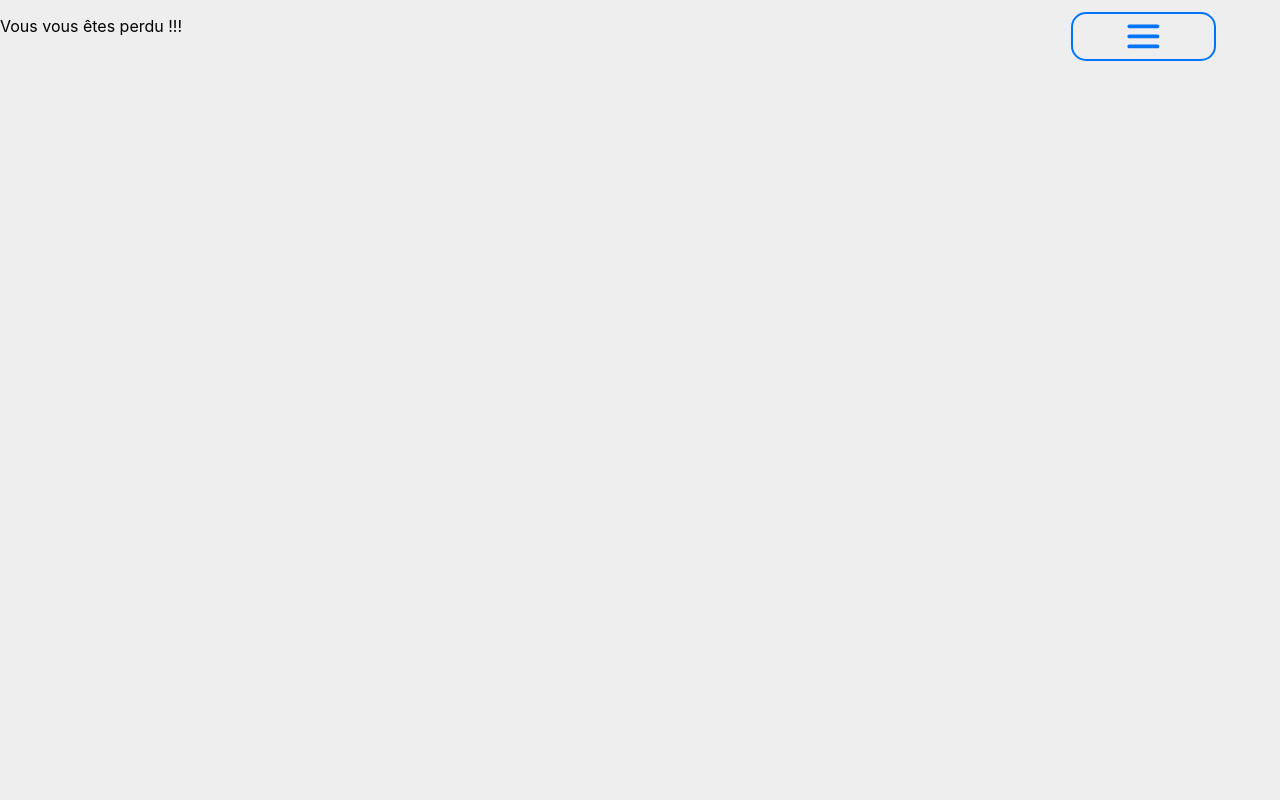
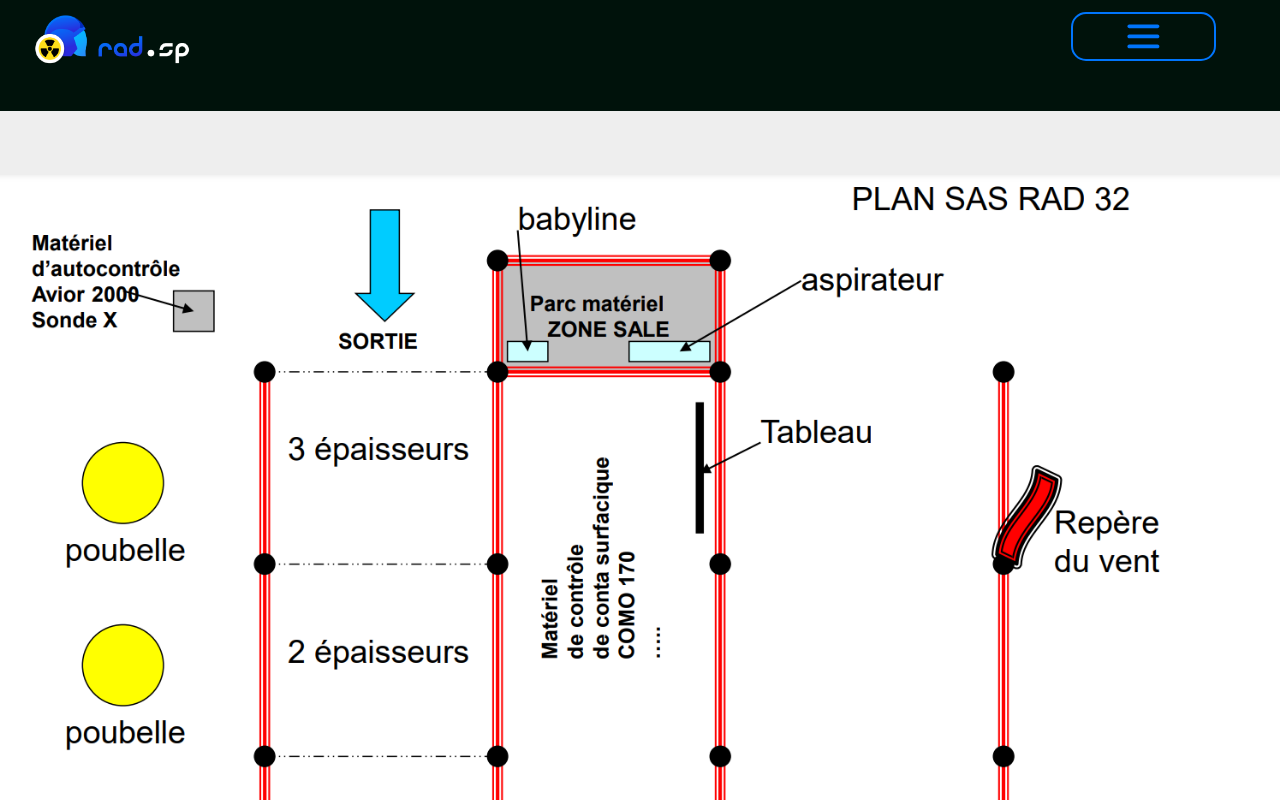
Before and after one commit to Guinlel/radsp, a React (Create React App) app: page /memo-rad in a window 1280 px wide. Shown: the top 800 px of the page. Built offline with nearby package versions, Linux system fonts and the light colour scheme.

Commit message:
Add MemoRad

```diff
--- a/public/index.html
+++ b/public/index.html
@@ -27,7 +27,6 @@
 </head>
 
 <body>
-  <noscript>You need to enable JavaScript to run this app.</noscript>
   <div id="root"></div>
   <script>if('serviceWorker' in navigator){
     navigator.serviceWorker.register('./sw.js')
--- a/public/sw.js
+++ b/public/sw.js
@@ -23,7 +23,10 @@ const Cache_Files= [
     '/static/media/etiquettes-transport.440f554b.png',
     '/static/media/Debit-dose-etiquettes.d940f996.png',
     '/static/media/gravite-etiquettes-transport.5163f718.png',
-    '/etiquette'
+    '/etiquette',
+    '/memo-rad',
+    '/static/media/double-enveloppe-rad.63ddcb70.png',
+    '/static/media/sas-sdis32.a0a9e3a7.png',
 ]
 
 // Installing SW
--- a/src/App.css
+++ b/src/App.css
@@ -246,6 +246,12 @@ body{
   margin-top: 1%;
 }
 
+/* Memo RAD */
+.memo{
+  width: 100%;
+  margin-top: 5%;
+}
+
 /* About */
 .about{
   background-color: white;
--- a/src/App.js
+++ b/src/App.js
@@ -13,6 +13,7 @@ import Etiquette from './components/Etiquette';
 import About from './components/About.js';
 import CalcDebitDoseBeta from './components/Calculatrice/DebitDoseBeta';
 import CalcDebitDoseGamma from './components/Calculatrice/DebitDoseGamma';
+import MemoRad from './components/MemoRad.js';
 
 function App() {
     return(
@@ -29,6 +30,7 @@ function App() {
                 <Route path="/etiquette" element={<Etiquette/>}/>
                 <Route path="/meteo" element={<Meteo/>}/>
                 <Route path="/a-propos" element={<About/>}/>
+                <Route path="/memo-rad" element={<MemoRad/>}/>
                 <Route path="*" element={
                     <main>
                         <Navigation/>
--- a/src/components/Calculatrice/ActRestante.js
+++ b/src/components/Calculatrice/ActRestante.js
@@ -43,7 +43,6 @@ function ActiviteRestante() {
         radionucleide.map((radio) => {
             // eslint-disable-next-line
             if (id  == radio.id) {
-                console.log(radio.periode);
                 setPeriode(radio.periode);
                 setUnite(radio.unite);
             }
--- a/src/components/ComboBox.js
+++ b/src/components/ComboBox.js
@@ -23,7 +23,7 @@ function ChoixRadio(props) {
 
 return (
     <select className="choix-radio" onFocus={props.changeActive} onChange={(e) => props.changeHandler(e.target.value)}>
-        <option value="">Veuillez choisir un élément</option>
+        <option value="0">Veuillez choisir un élément</option>
         {optionRadio}
     </select>
 )
--- a/src/components/Maps/Meteo.js
+++ b/src/components/Maps/Meteo.js
@@ -26,7 +26,7 @@ function Meteo(props) {
             setLongitude(position.coords.longitude);
             meteoChange();
         })
-        switchDirection();
+    switchDirection();
     },[lat,lng,])
 
     const RafaleNul = ()=>{
@@ -56,7 +56,7 @@ function Meteo(props) {
     }
     const switchDirection = () => {
         // Utilisation des if car les switch case ne marchais pas
-        if (deg == null){
+        if (deg === null){
             setDirection("");
         }else if (deg<11.25 && deg>348.75){
             setDirection("Nord")
@@ -108,6 +108,9 @@ function Meteo(props) {
                 console.log(error);
             })
         }
+        switchDirection();
+        console.log(deg);
+        console.log(direction);
     }
 
     const handleRefresh = ()=>{
--- /dev/null
+++ b/src/components/MemoRad.js
@@ -0,0 +1,19 @@
+import React from "react"
+import sas from '../img/sas-sdis32.png';
+import doubleEnveloppe from '../img/double-enveloppe-rad.png';
+import Header from "./Header";
+
+function MemoRad (){
+    return (
+        <div className="container">
+            <Header/>
+            <div className="card-memo">
+                <img className="memo" src={sas} alt="plan sas"/>
+                <img className="memo" src={doubleEnveloppe} alt='double enveloppe'/>
+            </div>
+        </div>
+    )
+
+}
+
+export default MemoRad
--- a/src/components/Navigation.js
+++ b/src/components/Navigation.js
@@ -51,6 +51,9 @@ function Navigation() {
                         <NavLink className={(navData)=> navData.isActive ? "link-active" :"link"} to="/etiquette">Etiquettes de Transport</NavLink>
                     </li>
                     <li>
+                        <NavLink className={(navData)=> navData.isActive ? "link-active" :"link"} to="/memo-rad">Memo RAD</NavLink>
+                    </li>
+                    <li>
                         <NavLink className={(navData)=> navData.isActive ? "link-active" :"link"} to="/meteo">Météo</NavLink>
                     </li>
                     <li>
```
Also changed, not shown: src/img/double-enveloppe-rad.png (added), src/img/sas-sdis32.png (added).
